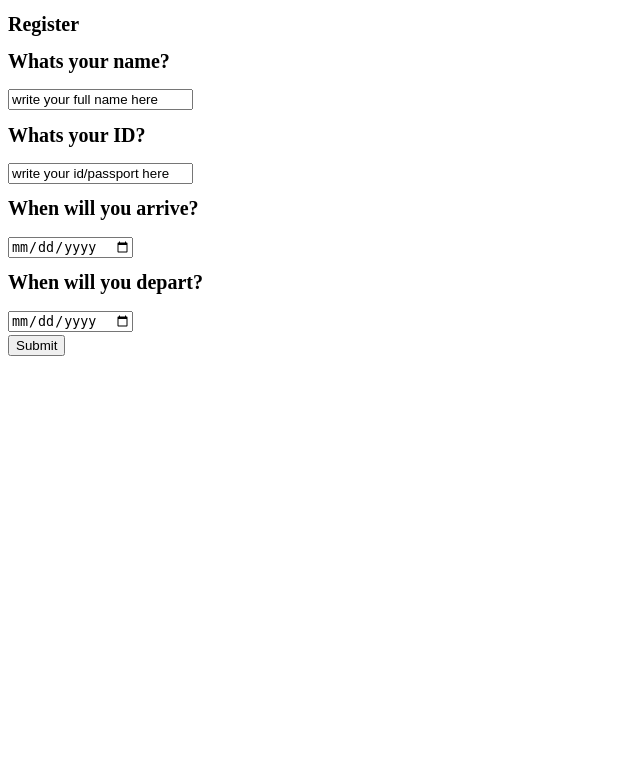
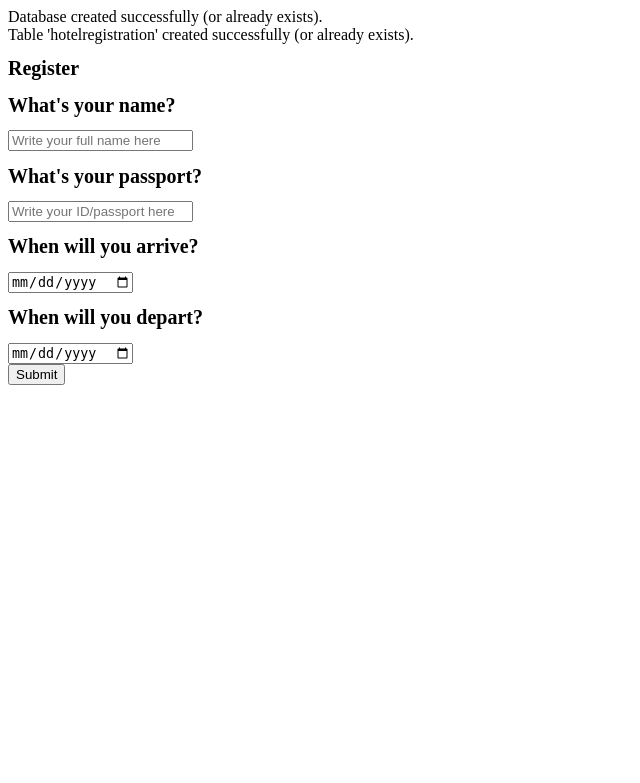
Before and after one commit to madarasz20/simple_projects, a PHP site: page /hotel.php in a window 1280 px wide. Shown: the top 783 px of the page, without its empty margins (0-640 px from the left). Run offline with PHP 8.4, Linux system fonts and the light colour scheme.

Commit message:
hotel table creation added

```diff
--- a/HotelRegistration/hotel.php
+++ b/HotelRegistration/hotel.php
@@ -1,5 +1,44 @@
 <?php
 
+include("login.php");
+
+// Connect to MySQL without selecting a database first
+$conn = new mysqli($host, $user, $password);
+
+if ($conn->connect_error) {
+    die("Connection failed: " . $conn->connect_error);
+}
+
+// Create the database if it does not exist
+$sql_create_db = "CREATE DATABASE IF NOT EXISTS hotel_database";
+if ($conn->query($sql_create_db) === TRUE) {
+    echo "Database created successfully (or already exists).<br>";
+} else {
+    die("Error creating database: " . $conn->error);
+}
+
+// **Select the correct database**
+$conn->select_db("hotel_database");
+
+// Create the table if it does not exist
+$sql = "CREATE TABLE IF NOT EXISTS hotelregistration (
+    id INT(3) UNSIGNED AUTO_INCREMENT PRIMARY KEY,
+    fullname VARCHAR(30) NOT NULL,
+    passport VARCHAR(50) NOT NULL,
+    email VARCHAR(50),
+    reg_date TIMESTAMP DEFAULT CURRENT_TIMESTAMP,
+    arrival DATETIME NOT NULL,
+    departure DATETIME NOT NULL
+)";
+
+if ($conn->query($sql) === TRUE) {
+    echo "Table 'hotelregistration' created successfully (or already exists).<br>";
+} else {
+    die("Error creating table: " . $conn->error);
+}
+
+// Close connection
+$conn->close();
 ?>
 
 <!DOCTYPE html>
@@ -12,16 +51,19 @@
         </style>
         <h1>Register</h1>
         <form action="" method="POST">
-            <h1 >Whats your name?<h1>
-                <input type="text" name="fullname" value="write your full name here"></input>
-            <h1>Whats your ID?<h1>
-                <input type="text" name="id" value="write your id/passport here"></input>
-            <h1>When will you arrive?<h1>
-                <input type="date" name="arrivedate" value="set the arrival date"></input>
-            <h1>When will you depart?<h1>
-                <input type="date" name="depdate" value="set the departuredate"></input><br>
-                <input type="submit" name="reserve"></input>
+            <h1>What's your name?</h1>
+            <input type="text" name="fullname" placeholder="Write your full name here">
+
+            <h1>What's your passport?</h1>
+            <input type="text" name="passport" placeholder="Write your ID/passport here">
+
+            <h1>When will you arrive?</h1>
+            <input type="date" name="arrivedate">
+
+            <h1>When will you depart?</h1>
+            <input type="date" name="depdate"><br>
+
+            <input type="submit" name="reserve">
         </form>
     </body>
-
 </html>
--- /dev/null
+++ b/HotelRegistration/login.php
@@ -0,0 +1,6 @@
+<?php
+
+    $host="localhost";
+    $user="root";
+    $password="";
+?>
```
